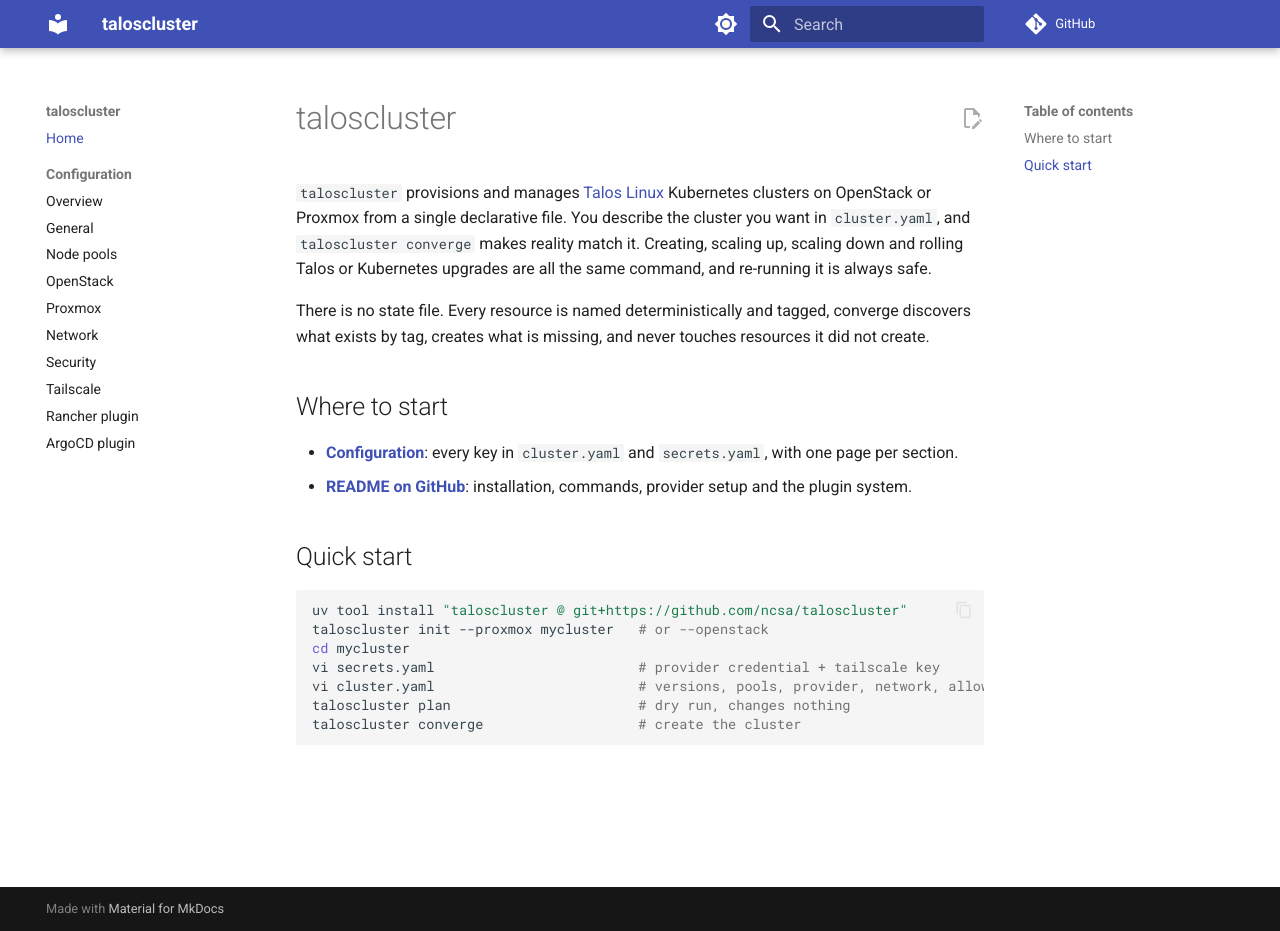
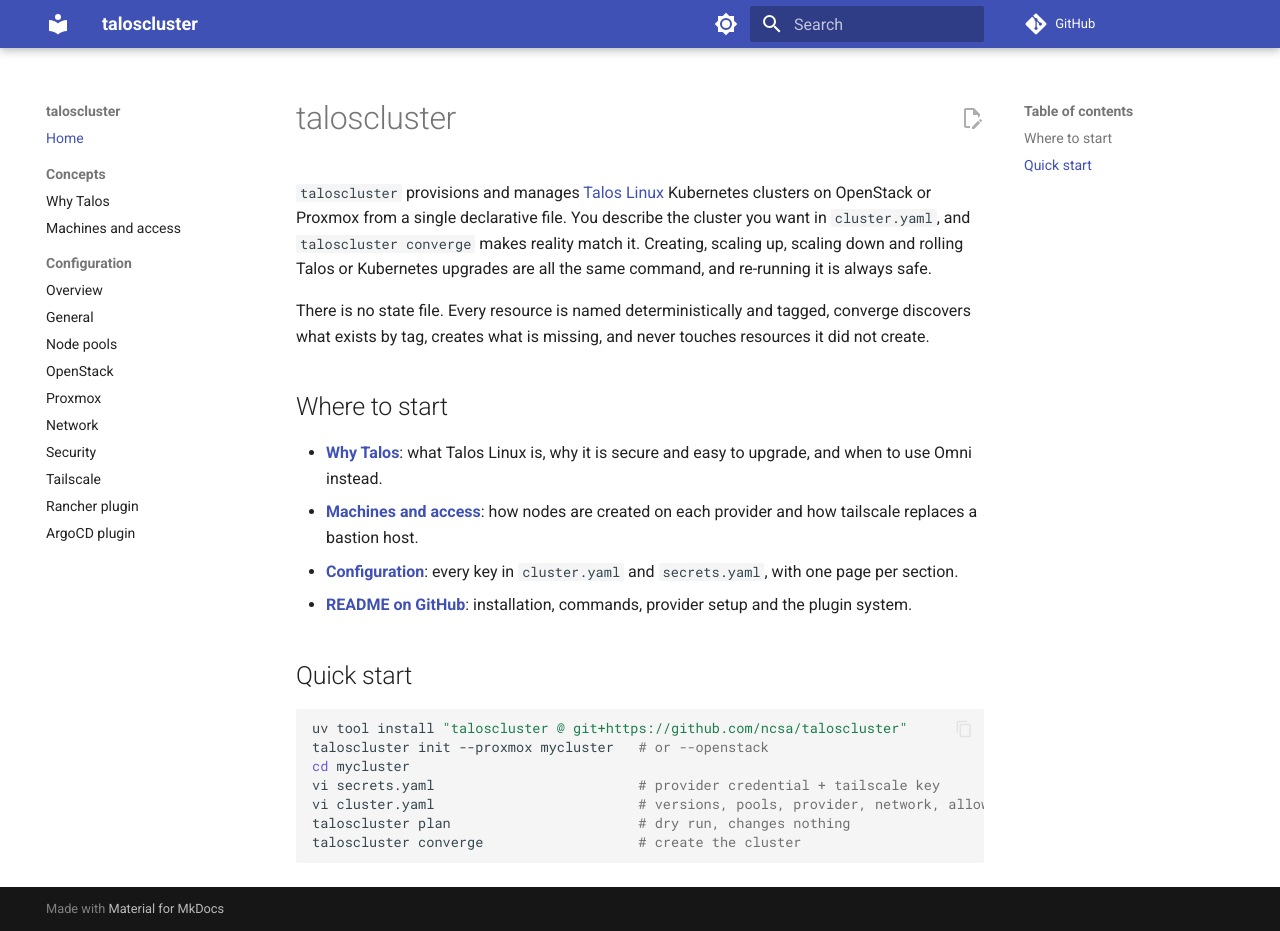
Before and after one commit to ncsa/taloscluster, an MkDocs documentation site: the page built from docs/index.md, in a window 1280 px wide and 931 px high. Built offline with MkDocs 1.6.1 and Material for MkDocs 9.7.7, drawn with Linux system fonts in a browser that asks for light colours; comment, search, counter and statistics services are not loaded.

Commit message:
Add concept pages: why Talos, how machines are created and reached

```diff
--- a/docs/index.md
+++ b/docs/index.md
@@ -6,6 +6,8 @@ There is no state file. Every resource is named deterministically and tagged, co
 
 ## Where to start
 
+- **[Why Talos](concepts/talos.md)**: what Talos Linux is, why it is secure and easy to upgrade, and when to use Omni instead.
+- **[Machines and access](concepts/machines.md)**: how nodes are created on each provider and how tailscale replaces a bastion host.
 - **[Configuration](configuration.md)**: every key in `cluster.yaml` and `secrets.yaml`, with one page per section.
 - **[README on GitHub](https://github.com/ncsa/taloscluster#readme)**: installation, commands, provider setup and the plugin system.
 
--- a/mkdocs.yml
+++ b/mkdocs.yml
@@ -33,6 +33,9 @@ markdown_extensions:
 
 nav:
   - Home: index.md
+  - Concepts:
+      - Why Talos: concepts/talos.md
+      - Machines and access: concepts/machines.md
   - Configuration:
       - Overview: configuration.md
       - General: configuration/general.md
```
Also changed, not shown: docs/concepts/machines.md (added, +34 -0 lines), docs/concepts/talos.md (added, +22 -0 lines).
